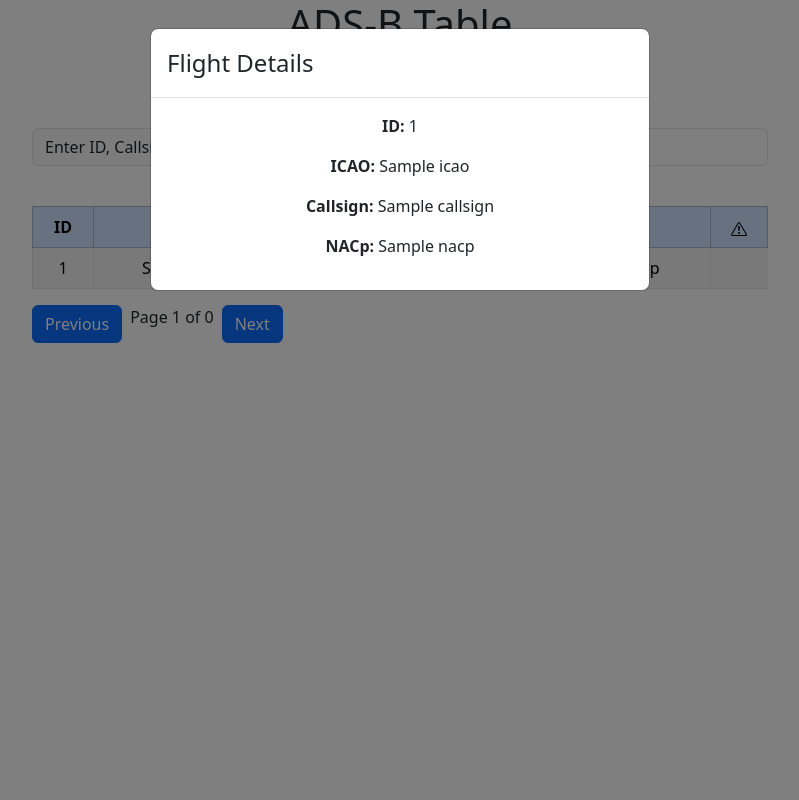
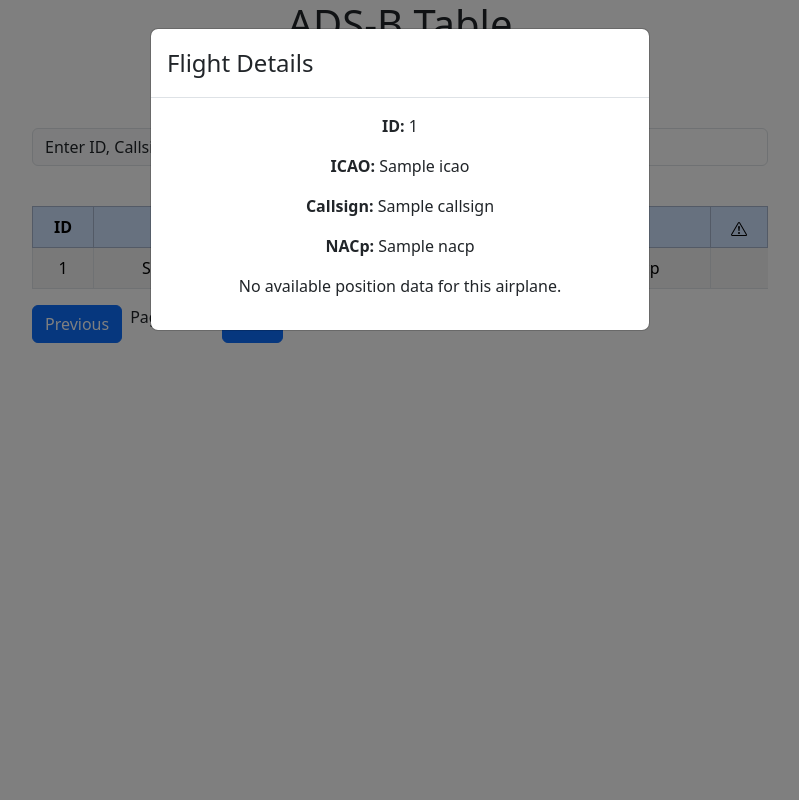
Before and after one commit to isakhansen00/Bachelor-thesis, a Flask app: template UI/templates/index.html in a window 1280 px wide, after a click that opens the changed part. Shown: the whole page, without its empty margins (240-1039 px from the left). Run offline with Flask 3, Linux system fonts and the light colour scheme; the template is opened without the code that fills it: most values are stand-ins (such as "Sample title", 1, 10 or a date in 2020); parts of the project's set-up code (start-up, migrations or seed data) failed here and were passed over; some libraries are stand-ins or nearby versions.

Commit message:
Added map for showing flight path and new sql queries for getting positions from tables

```diff
--- a/UI/main.py
+++ b/UI/main.py
@@ -1,10 +1,13 @@
+import time
 import pyodbc
 from credentials import *
 from flightdata import FlightDataClass
-from flask import Flask, render_template
+from flask import Flask, jsonify, render_template, request
 from flask_socketio import SocketIO, emit
 from threading import Lock
-from requests import request
+# from requests import request
+import sys
+sys.path.insert(0, 'Map')
 
 app = Flask(__name__)
 socketio = SocketIO(app, cors_allowed_origins='*')
@@ -25,6 +28,8 @@ rows = cursor.fetchall()
 cursor.close()
 
 flight_data_list = []
+unique_icao_addresses = set()
+
 # for row in rows:
 #     flight_data = FlightDataClass(*row)  # Unpack the tuple and create an instance of FlightData
 #     flight_data_list.append(flight_data)
@@ -70,10 +75,26 @@ def check_nacp_threshold():
                      socketio.sleep(2)
 
 def process_and_insert_into_main_table(flight_data):
-    cursor3 = db.cursor()
-    cursor3.execute("INSERT INTO dbo.FlightDataNew (ICAO, Callsign, NACp) VALUES (?, ?, ?)", (flight_data.icao, flight_data.callsign, flight_data.nacp))
+    print(unique_icao_addresses)
+    cursor3 = db.cursor()  # Initialize cursor here
+    if flight_data.icao not in unique_icao_addresses:
+        print("TEST1")
+        cursor3.execute("INSERT INTO dbo.FlightTrips (ICAO, TripTimestamp) VALUES (?, ?)", (flight_data.icao, time.time()))
+        print("TEST2")
+        db.commit()
+        cursor3.close()
+        unique_icao_addresses.add(flight_data.icao)
+        print("TEST3")
+    cursor3 = db.cursor()  # Reinitialize cursor after closing
+    cursor3.execute("""
+        INSERT INTO dbo.FlightDataNew (ICAO, Callsign, NACp, TripID)
+        SELECT ?, ?, ?, ft.TripID
+        FROM dbo.FlightTrips ft
+        WHERE ft.ICAO = ?
+        """, (flight_data.icao, flight_data.callsign, flight_data.nacp, flight_data.icao))
     db.commit()
     cursor3.close()
+
     print(flight_data.callsign)
 
     socketio.emit('new_flight_data', {
@@ -99,7 +120,19 @@ def index():
         flight_data_list.append(flight_data)
     numberOfItems = len(flight_data_list)
     cursor4.close()
+
     return render_template('index.html', flight_data_list = flight_data_list, numberOfItems = numberOfItems)
+
+@app.route('/get_position_data', methods=['GET'])
+def get_position_data():
+    flight_positions = {'4783cc': ["SAS1754", (66.69692734540519, 14.339779940518465), (66.69855667372882, 14.341902299360795), (66.70279292737023, 14.347645152698863)]}
+    icao = request.args.get('icao')  # Get ICAO value from request parameters
+    if icao in flight_positions:
+        points = flight_positions[icao][1:]  # Extract position data from dictionary
+        return jsonify({'success': True, 'points': points})
+    else:
+        return jsonify({'success': False, 'message': 'ICAO value not found'})
+
 
 """
 Decorator for connect
--- a/UI/templates/base.html
+++ b/UI/templates/base.html
@@ -7,6 +7,7 @@
     <meta name="viewport" content="width=device-width, initial-scale=1">
     <title>ADS-B Signal</title>
     <link href="https://cdn.jsdelivr.net/npm/bootstrap@5.3.3/dist/css/bootstrap.min.css" rel="stylesheet" integrity="sha384-QWTKZyjpPEjISv5WaRU9OFeRpok6YctnYmDr5pNlyT2bRjXh0JMhjY6hW+ALEwIH" crossorigin="anonymous">
+    <link rel="stylesheet" href="https://unpkg.com/leaflet/dist/leaflet.css" />
 </head>
 
 <body>
@@ -26,6 +27,7 @@
     <!-- Popper for Dropdowns, popovers and tooltips -->
     <script src="https://cdn.jsdelivr.net/npm/@popperjs/core@2.11.8/dist/umd/popper.min.js" integrity="sha384-I7E8VVD/ismYTF4hNIPjVp/Zjvgyol6VFvRkX/vR+Vc4jQkC+hVqc2pM8ODewa9r" crossorigin="anonymous"></script>
     <script src="https://cdn.jsdelivr.net/npm/bootstrap@5.3.3/dist/js/bootstrap.min.js" integrity="sha384-0pUGZvbkm6XF6gxjEnlmuGrJXVbNuzT9qBBavbLwCsOGabYfZo0T0to5eqruptLy" crossorigin="anonymous"></script>
+    <script src="https://unpkg.com/leaflet/dist/leaflet.js"></script>
 </body>
 
 </html>
--- a/UI/templates/index.html
+++ b/UI/templates/index.html
@@ -87,6 +87,9 @@
               <p><strong>ICAO:</strong> <span id="data-flight-icao"></span></p>
               <p><strong>Callsign:</strong> <span id="data-flight-callsign"></span></p>
               <p><strong>NACp:</strong> <span id="data-flight-nacp"></span></p>
+              <!--<div id="map-container">{{ flight_map | safe }}</div>  -->
+              <div id="map" style="height: 400px;"></div>
+              <p class="no-position-data-message" style="display:none;">No available position data for this airplane.</p>
             </div>
         </div>
     </div>
@@ -103,7 +106,7 @@
         function colorTable() {
             $('#flight-table tbody tr').each(function() {
                 var nacpValue = parseInt($(this).find('td').eq(3).text()); // Assuming NACp value is in the fourth column (index 3)
-                if (nacpValue <= 11) {
+                if (nacpValue <= 9) {
                     $(this).addClass('table-danger');
                 } else {
                     $(this).removeClass('table-danger');
@@ -412,5 +415,117 @@ filterWarnings();
 
 </script>
 
+<script>
+    $(document).ready(function() {
+        var map; // Define a global variable to hold the map instance
+
+        // Function to update map based on flight coordinates
+        function updateMap(coordinates) {
+
+            // Check if the map instance exists, if yes, remove it
+            if (map) {
+                map.remove();
+            }
+
+            var lastCoord = coordinates[coordinates.length - 1]; // Get the last coordinates
+
+            map = L.map('map').setView(lastCoord, 7); // Set map view to the last coordinates
+
+            L.tileLayer('https://{s}.tile.openstreetmap.org/{z}/{x}/{y}.png', {
+                attribution: '&copy; <a href="https://www.openstreetmap.org/copyright">OpenStreetMap</a> contributors'
+            }).addTo(map);
+
+            // Add polyline
+            L.polyline(coordinates, {color: 'blue'}).addTo(map);
+
+            // Add marker for the last coordinate
+            var lastCoord = coordinates[coordinates.length - 1];
+            L.marker(lastCoord).addTo(map);
+
+            setTimeout(function(){ map.invalidateSize()}, 500);
+        }
+
+        // Handle click event on list items to update modal content and map
+        $('tr[data-toggle="modal"]').click(function() {
+            var flightIcao = $(this).data('flight-icao');
+
+            // Fetch position data corresponding to the ICAO value
+            $.ajax({
+                type: "GET",
+                url: "/get_position_data",
+                data: {icao: flightIcao},
+                success: function(data) {
+                    if (data.success) {
+                        // Hide the display message for no available position data
+                        $('#myModal .no-position-data-message').hide();
+                        // Display the map div
+                        $('#myModal #map').show();
+                        var points = data.points;
+                        updateMap(points); // Update the map
+                    } else {
+                        // Hide the map div
+                        $('#myModal #map').hide();
+                        // Display message for no available position data
+                        $('#myModal .no-position-data-message').show();
+                        console.error("No available position data for this airplane.");
+                    }
+                },
+                error: function(xhr, status, error) {
+                    console.error("Error fetching position data:", error);
+                }
+            });
+        });
+
+        // Ensure the map is destroyed when the modal is closed
+        $('#myModal').on('hidden.bs.modal', function () {
+            if ($('#map').length && map) { // Check if the map container exists
+                map.remove();
+                map = null; // Reset the map variable
+            }
+        });
+    });
+</script>
+
+<!-- GAMMEL KODE FOR Å TESTE OM KOORDINATER SENDES TIL NETTLESER ETTER MODAL ÅPNER -->
+<!--
+<script>
+    $(document).ready(function() {
+    // Function to update map based on flight ICAO
+    function updateMap(flightIcao) {
+        // Fetch position data corresponding to the ICAO value
+        $.ajax({
+            type: "GET",
+            url: "/get_position_data",  // Modify URL as needed
+            data: {icao: flightIcao},
+            success: function(data) {
+                if (data.success) {
+                    var points = data.points;
+                    // Use points data to update map
+                    console.log(points)
+                    if (points) {
+                        //pass
+                    }
+                } else {
+                    console.error("Failed to fetch position data.");
+                }
+            },
+            error: function(xhr, status, error) {
+                console.error("Error fetching position data:", error);
+            }
+        });
+    }
+
+    // Handle click event on list items to update modal content and map
+    $('tr[data-toggle="modal"]').click(function() {
+        var flightIcao = $(this).data('flight-icao');
+        $('#myModal #data-flight-id').text($(this).data('flight-id'));
+        $('#myModal #data-flight-icao').text(flightIcao);
+        $('#myModal #data-flight-callsign').text($(this).data('flight-callsign'));
+        $('#myModal #data-flight-nacp').text($(this).data('flight-nacp'));
+        updateMap(flightIcao); // Update the map
+    });
+});
+-->
+
 
 {% endblock %}
```
